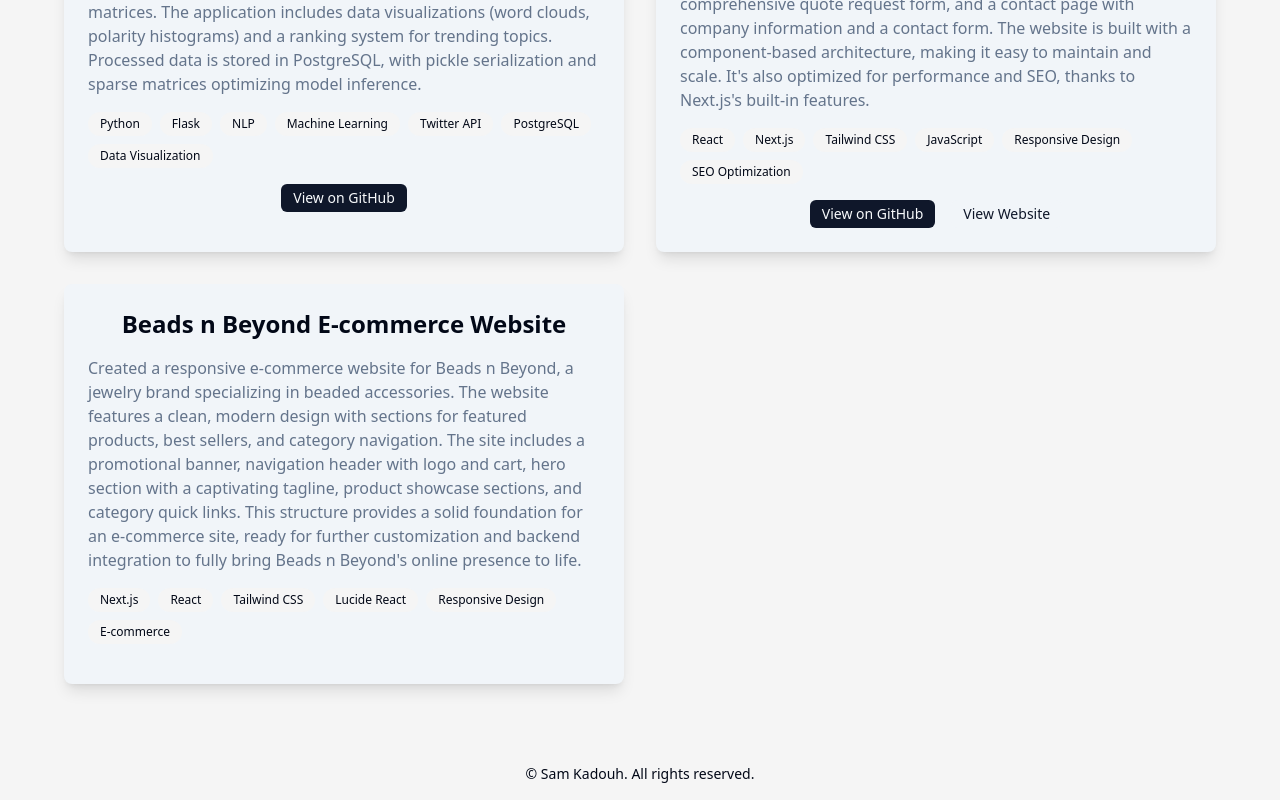
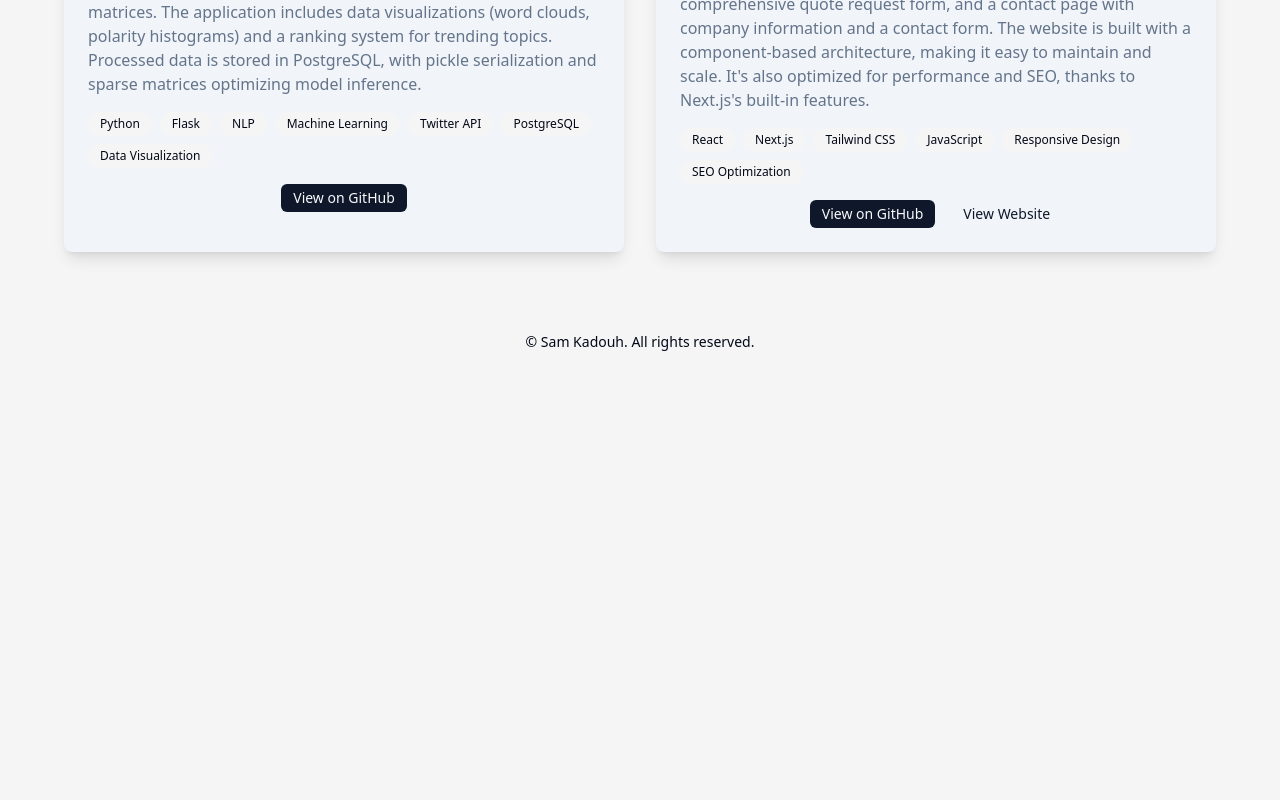
Before and after one commit to samkaddouh/my-personal-website, a Next.js app: page /projects in a window 1280 px wide. Shown: the part 520-1320 px from the top of the page. After the commit the page ends 888 px from the top, so only its background shows below. Built offline with nearby package versions, Linux system fonts and the light colour scheme.

Commit message:
updated experience section

```diff
--- a/app/projects/page.js
+++ b/app/projects/page.js
@@ -16,13 +16,7 @@
       technologies: ["React", "Next.js", "Tailwind CSS", "JavaScript", "Responsive Design", "SEO Optimization"],
       github: "https://github.com/samkaddouh/skies-website-final", // Add the GitHub link
       website: "https://www.skies-lb.com", // Add the live website link
-    },
-    {
-      title: "Beads n Beyond E-commerce Website",
-      description:
-        "Created a responsive e-commerce website for Beads n Beyond, a jewelry brand specializing in beaded accessories. The website features a clean, modern design with sections for featured products, best sellers, and category navigation. The site includes a promotional banner, navigation header with logo and cart, hero section with a captivating tagline, product showcase sections, and category quick links. This structure provides a solid foundation for an e-commerce site, ready for further customization and backend integration to fully bring Beads n Beyond's online presence to life.",
-      technologies: ["Next.js", "React", "Tailwind CSS", "Lucide React", "Responsive Design", "E-commerce"],
-    },
+    }
   ]
 
   return (
```
